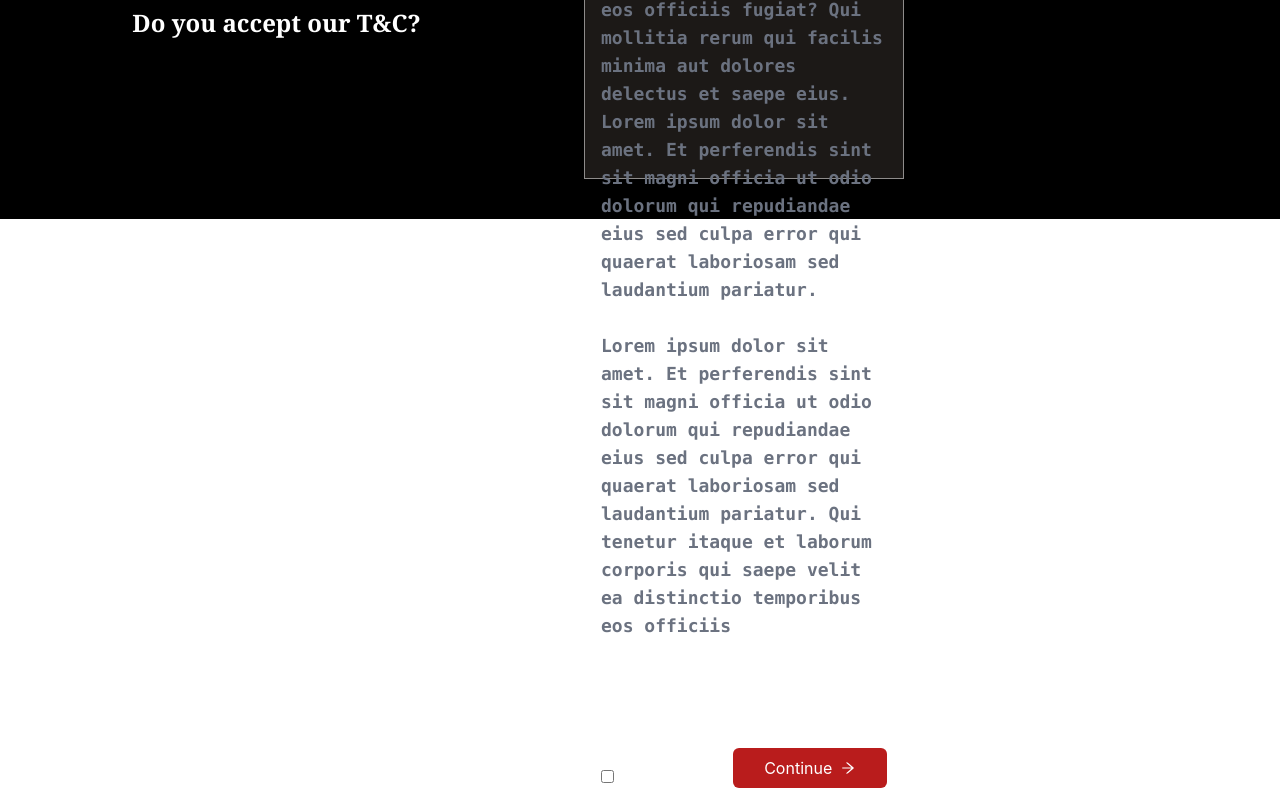
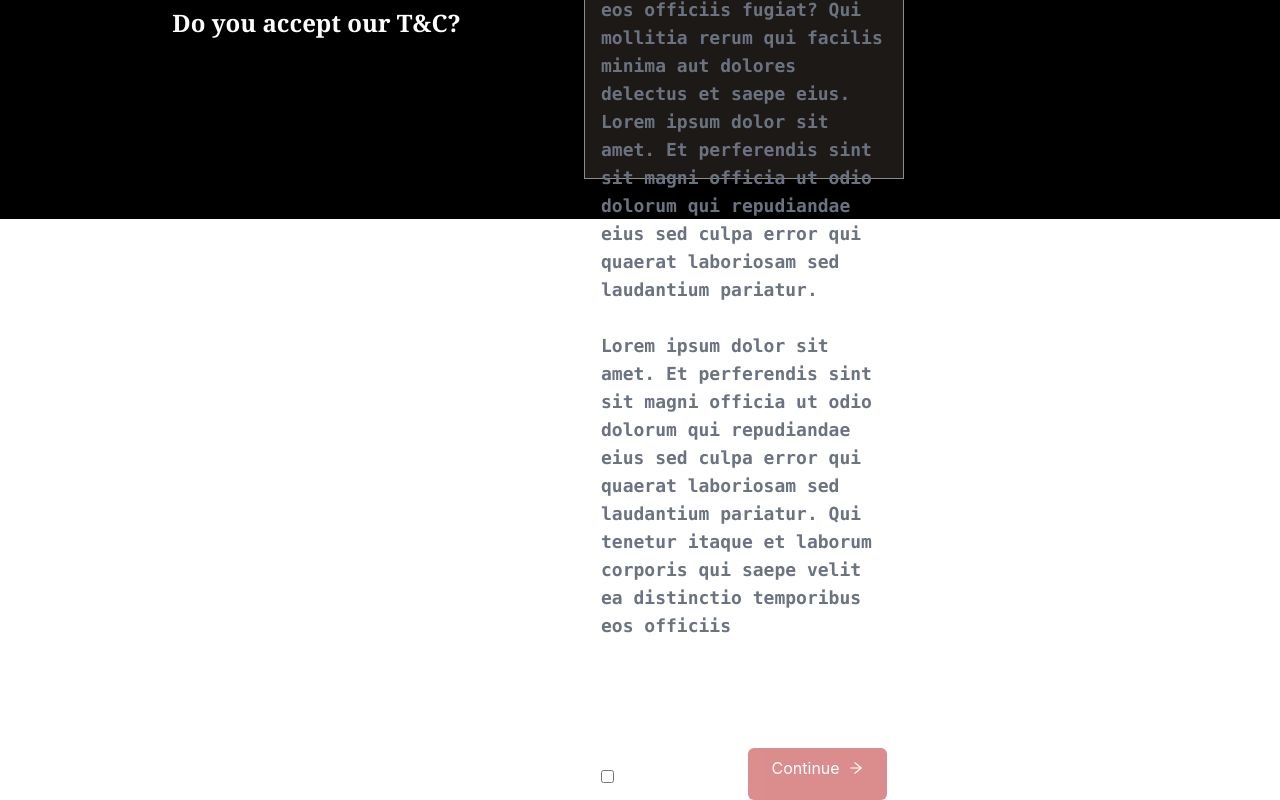
Before and after one commit to muralirajCSE29/Coindiary_Product_Website_New, a React (Create React App) app: page /welcometocoindiary in a window 1280 px wide. Shown: the part 581-1381 px from the top of the page. Built offline with nearby package versions, Linux system fonts and the light colour scheme; a small style sheet from the web is missing; the HTML template or start-up script is replaced by a standard one.

Commit message:
Update WelcometoCoindiary.js

```diff
--- a/src/WelcometoCoindiary.js
+++ b/src/WelcometoCoindiary.js
@@ -5,13 +5,13 @@ import { Link } from "react-router-dom";
 import gandhiimg from "../src/assets/gandhiorgimg.png";
 
 const WelcometoCoindiary = () => {
-
   const [acceptedTnC, setAcceptedTnC] = useState(false);
 
   // Function to handle changes in the checkbox status
   const handleTnCToggle = () => {
     setAcceptedTnC(!acceptedTnC);
   };
+
   return (
     <div className="relative h-screen bg-black">
       <h1 className="text-white font-serif font-bold text-3xl absolute top-0 left-0 mt-8 ml-8">
@@ -55,19 +55,27 @@ const WelcometoCoindiary = () => {
               </div>
               <p className="text-white ml-3 mt-12">accept T&amp;C</p>
             </label>
-            <Link to="/allcompstwt">
-              <div>
-                <button className="flex w-[12vw] h-[13h]  text-center justify-center    bg-red-700 text-white px-4 py-2 rounded-md ml-12 mt-11">
+            {acceptedTnC ? (
+              <Link to="/homecoindiary">
+                <button className="flex w-[12vw] h-[13h] text-center justify-center bg-red-700 text-white px-4 py-2 rounded-md ml-12 mt-11">
                   Continue
-                  <AiOutlineArrowRight className="ml-2 mt-1"/>
+                  <AiOutlineArrowRight className="ml-2 mt-1" />
                 </button>
-              </div>
               </Link>
+            ) : (
+              <button
+                className="flex w-[12vw] h-[13h] text-center justify-center bg-red-700 text-white px-4 py-2 rounded-md ml-12 mt-11 opacity-50 cursor-not-allowed "
+                disabled
+              >
+                Continue
+                <AiOutlineArrowRight className="ml-2 mt-1" />
+              </button>
+            )}
           </div>
         </div>
 
-        <div className="text-white font-serif font-bold text-xl text-left absolute mt-2 top-[25%] left-0 ml-32">
-          <img className="w-full  rounded-lg" src={gandhiimg} alt="Logo"/>
+        <div className="text-white font-serif font-bold text-xl text-left absolute mt-2 top-[25%] left-10 ml-32">
+          <img className="w-full rounded-lg " src={gandhiimg} alt="Logo" />
 
           <h1 className="text-2xl text-center">Do you accept our T&C?</h1>
         </div>
```
Lines whose indentation alone changed are shown as unchanged.
